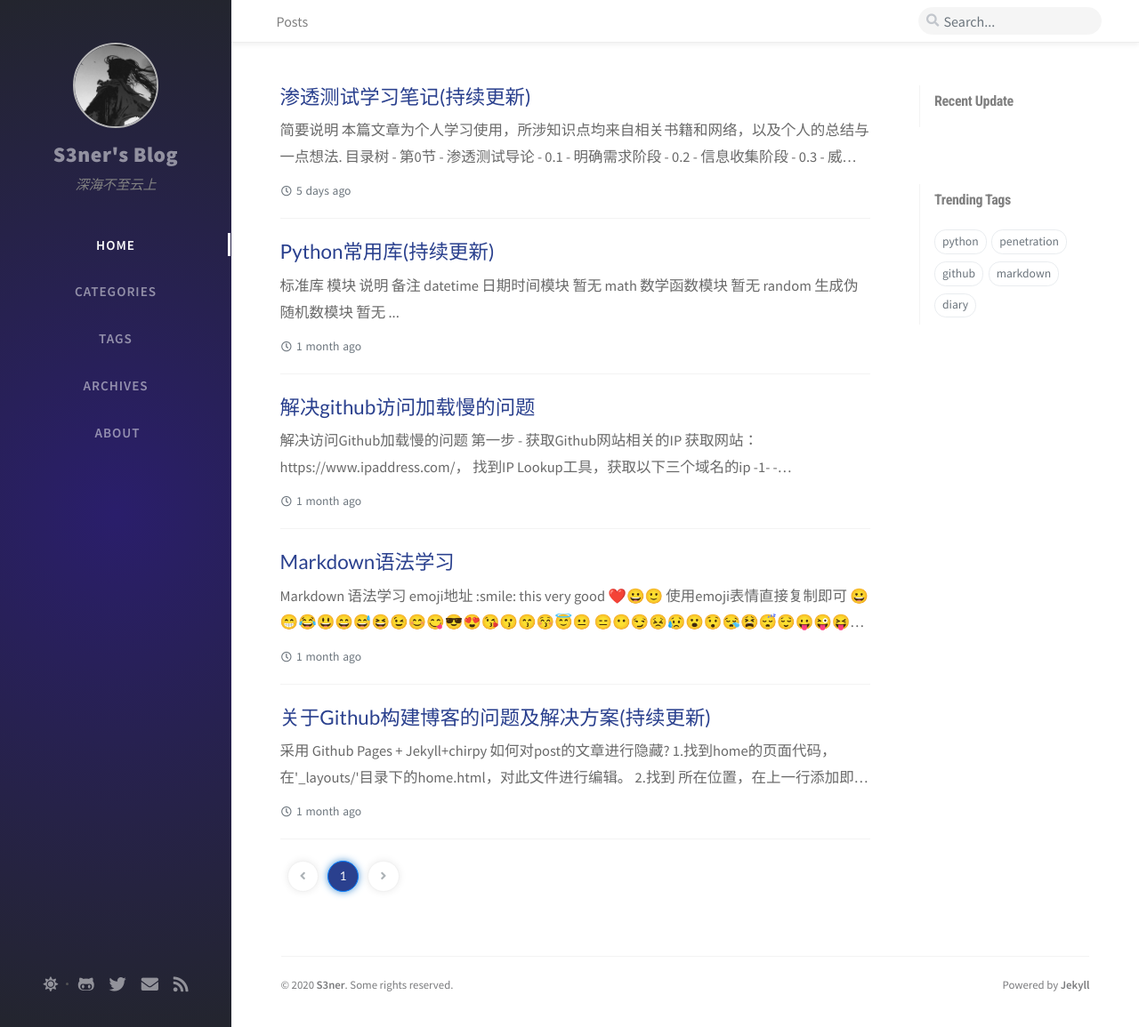
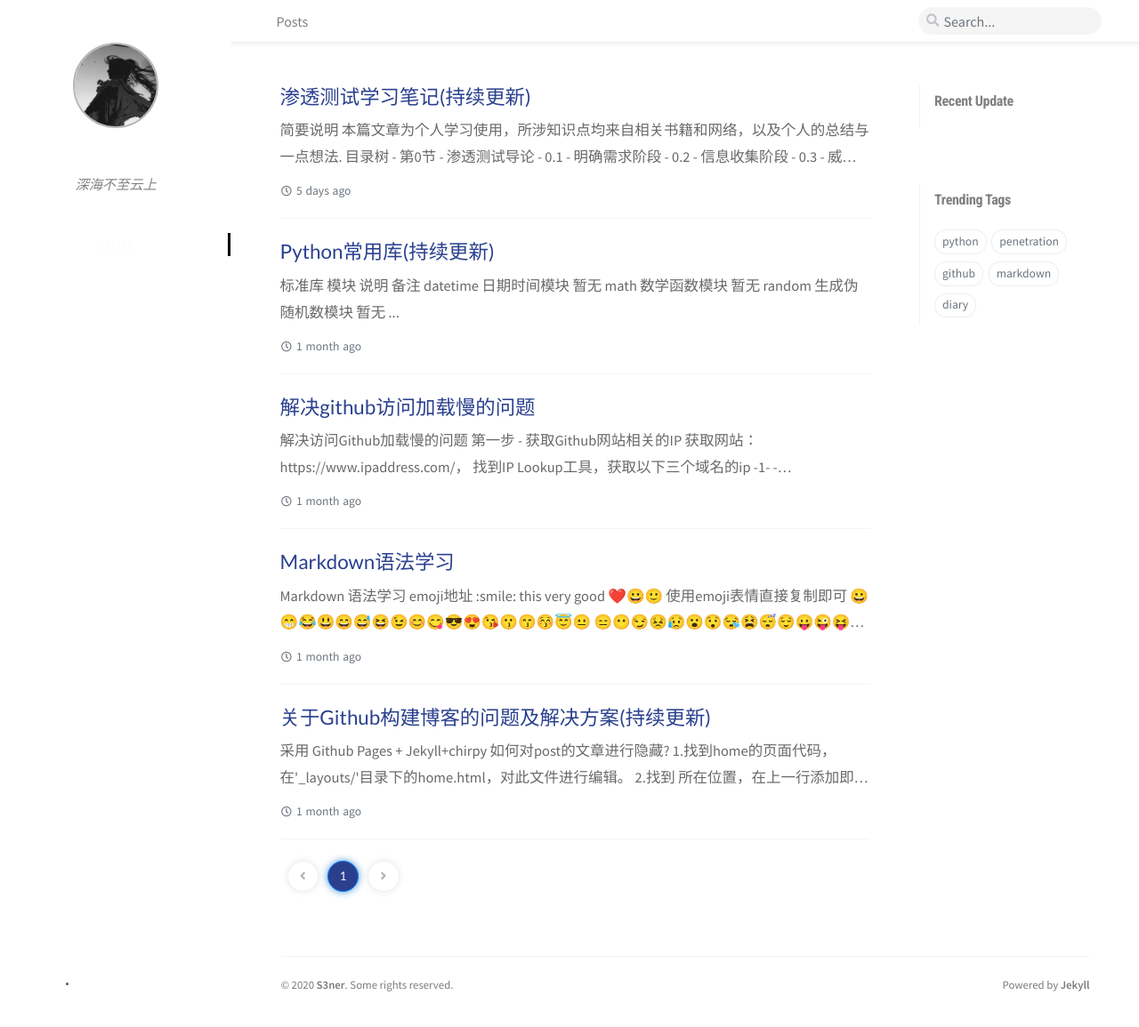
Before and after one commit to devisitem/legacy-blog, a Jekyll site: the page built from index.html, in a window 1280 px wide and 1155 px high. Shown: the whole window at 89% size. Built offline with Jekyll 4.4.1, drawn with Linux system fonts in a browser that asks for light colours; nearby versions of some CDN libraries; the list of posts is cut into pages by our own code; comment, search, counter and statistics services are not loaded.

Commit message:
Update light-typography.scss

```diff
--- a/assets/css/_colors/light-typography.scss
+++ b/assets/css/_colors/light-typography.scss
@@ -44,10 +44,12 @@
 
   /* Sidebar */
 
-  --sidebar-bg: radial-gradient(
-    circle, rgba(42, 30, 107, 1) 0%, rgba(35, 37, 46, 1) 100%);
+  /* --sidebar-bg: radial-gradient( */
+  /* circle, rgba(42, 30, 107, 1) 0%, rgba(35, 37, 46, 1) 100%); */
 
-  --nav-cursor-color: #fcfcfc;
+  --sidebar-bg:white;
+
+  --nav-cursor-color: black;
 
   /* Topbar */
 
```
